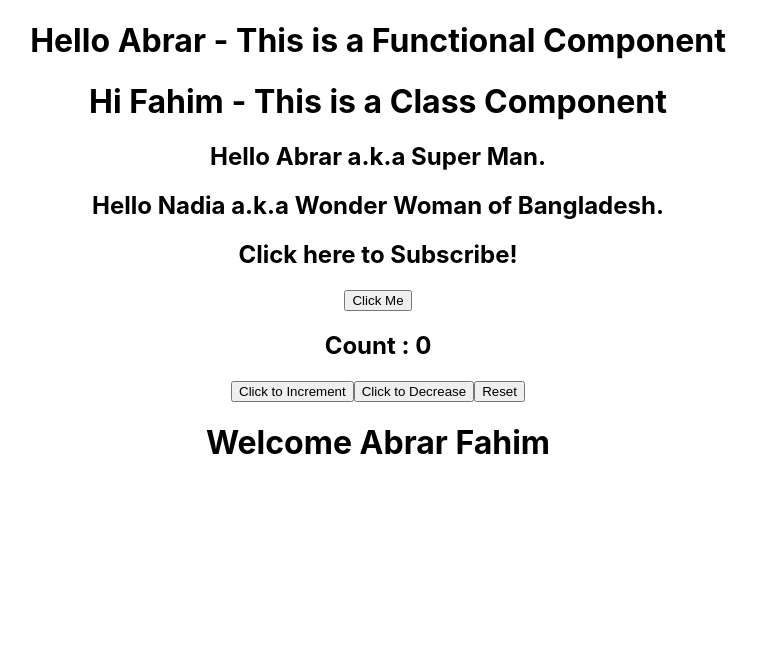
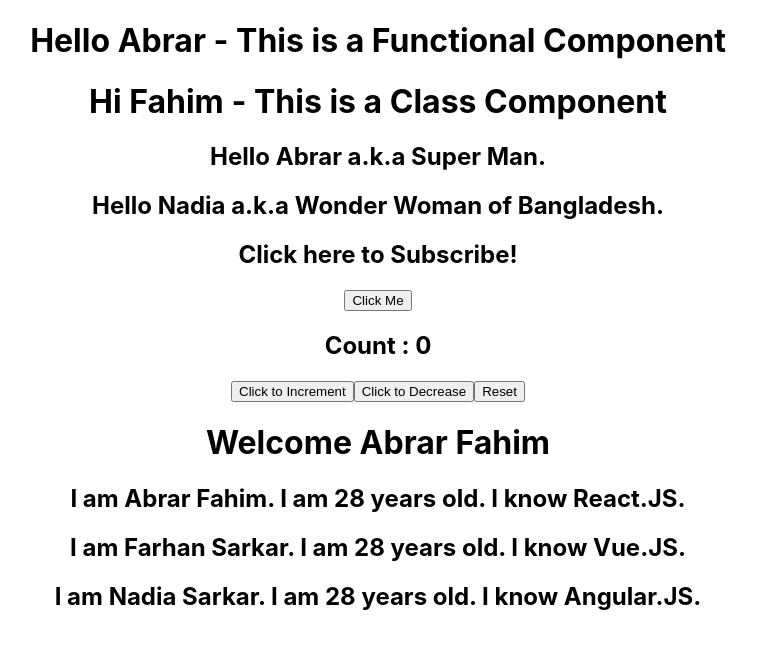
Before and after one commit to Abfahim21/React-Revision-2077, a React (Create React App) app: page / in a window 1280 px wide. Shown: the top 648 px of the page, without its empty margins (262-1019 px from the left). Built offline with nearby package versions, Linux system fonts and the light colour scheme.

Commit message:
list rendering

```diff
--- a/src/App.js
+++ b/src/App.js
@@ -3,6 +3,7 @@ import Counter from './components/Counter';
 import GreetUser from './components/GreetUser';
 import Hello from './components/Hello';
 import Hi from './components/Hi';
+import PersonList from './components/PersonList';
 import PropsClass from './components/PropsClass';
 import PropsFunctional from './components/PropsFunctional';
 import State from './components/State';
@@ -17,6 +18,7 @@ function App() {
       <State />
       <Counter />
       <GreetUser/>
+      <PersonList/>
     </div>
   );
 }
```
